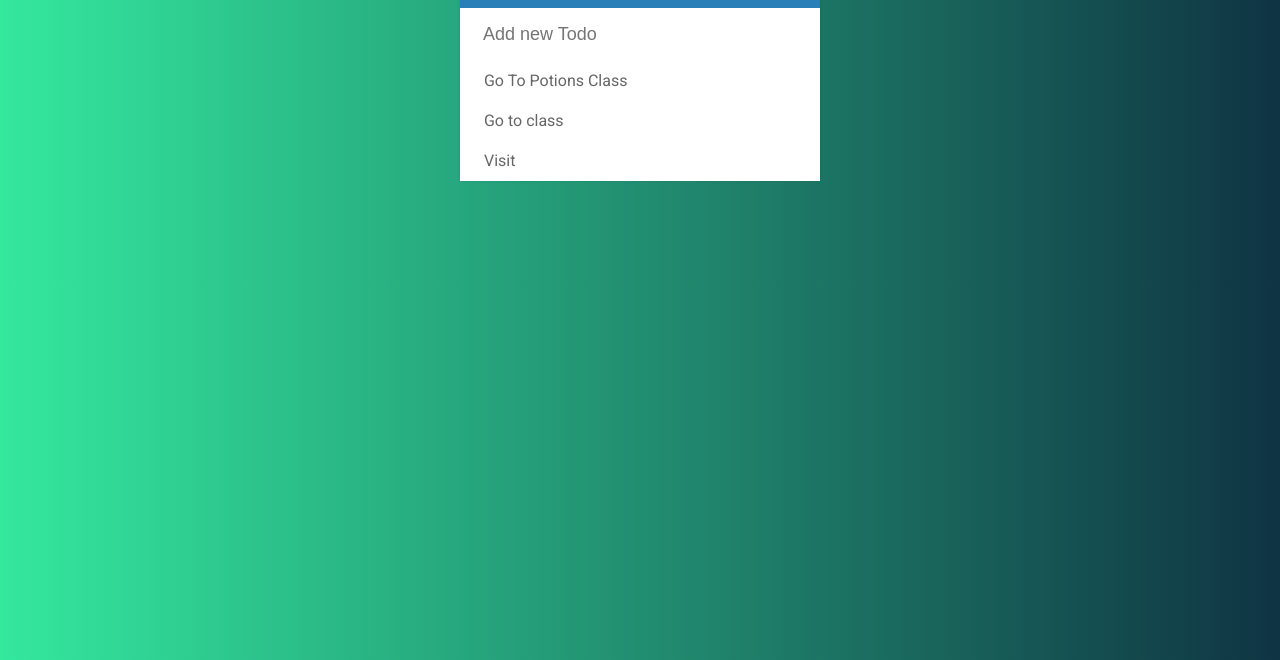
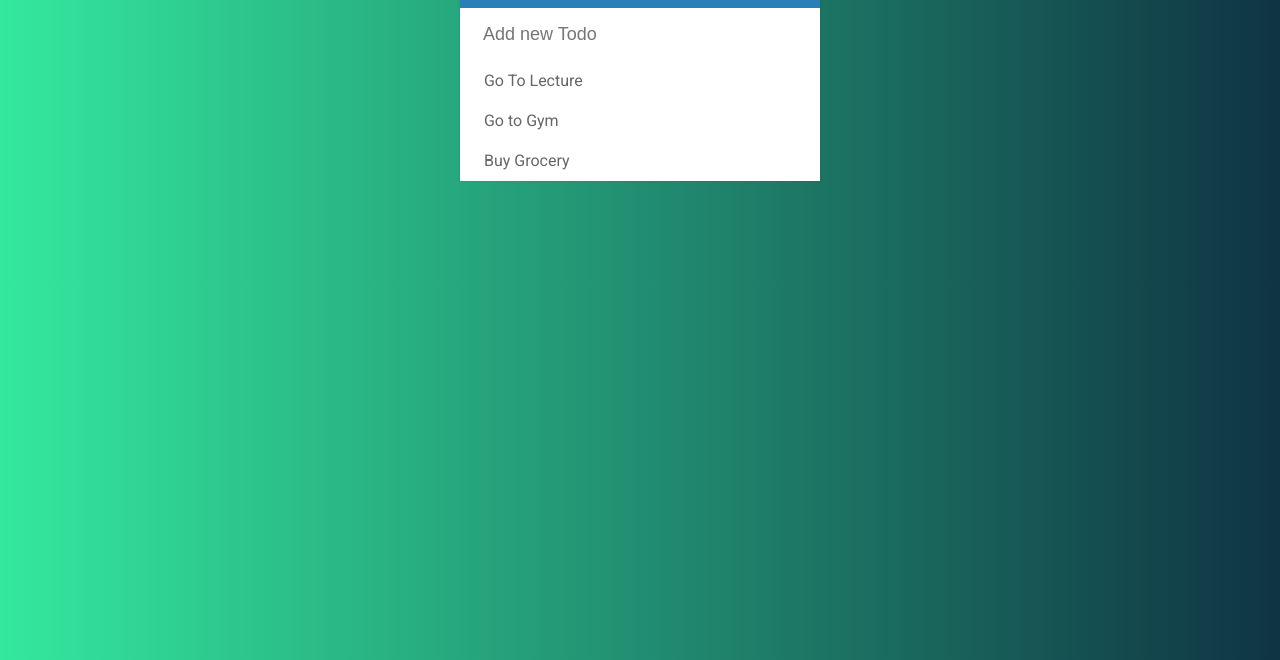
Before and after one commit to Dhruv2912/WebDeveloperBootcamp-ToDoListApp, a plain HTML site: page index.html in a window 1280 px wide. Shown: the part 140-800 px from the top of the page. Drawn offline with nearby package versions, Linux system fonts and the light colour scheme.

Commit message:
Update index.html

```diff
--- a/index.html
+++ b/index.html
@@ -16,9 +16,9 @@
         <input type="text" placeholder="Add new Todo">
         <ul>
 
-            <li><span><i class="fa fa-trash"></i></span> Go To Potions Class</li>
-            <li><span><i class="fa fa-trash"></i></span> Go to class</li>
-            <li><span><i class="fa fa-trash"></i></span> Visit</li>
+            <li><span><i class="fa fa-trash"></i></span> Go To Lecture</li>
+            <li><span><i class="fa fa-trash"></i></span> Go to Gym</li>
+            <li><span><i class="fa fa-trash"></i></span> Buy Grocery</li>
         </ul>
     </div>
  <script src="assets/js/lib/todos.js"></script>
```
